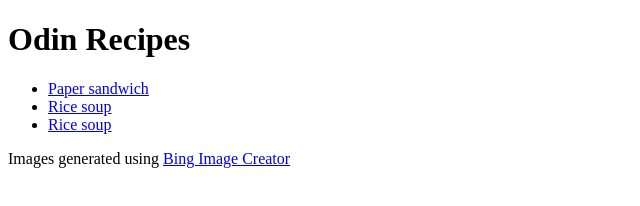
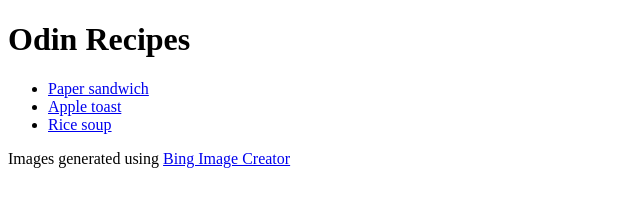
Before and after one commit to kinacinspace/odin-recipes, a plain HTML site: page index.html in a window 1280 px wide. Shown: the full height of the page, 0-640 px from the left. Drawn offline with Linux system fonts and the light colour scheme.

Commit message:
Fix wrong text on apple toast recipe link

```diff
--- a/index.html
+++ b/index.html
@@ -9,7 +9,7 @@
     <h1>Odin Recipes</h1>
     <ul>
         <li><a href="recipes/paper-sandwich.html">Paper sandwich</a></li>
-        <li><a href="recipes/apple-toast.html">Rice soup</a></li>
+        <li><a href="recipes/apple-toast.html">Apple toast</a></li>
         <li><a href="recipes/rice-soup.html">Rice soup</a></li>
     </ul>
     <footer>Images generated using <a href="https://www.bing.com/images/create" target="_blank">Bing Image Creator</a></footer>
```
